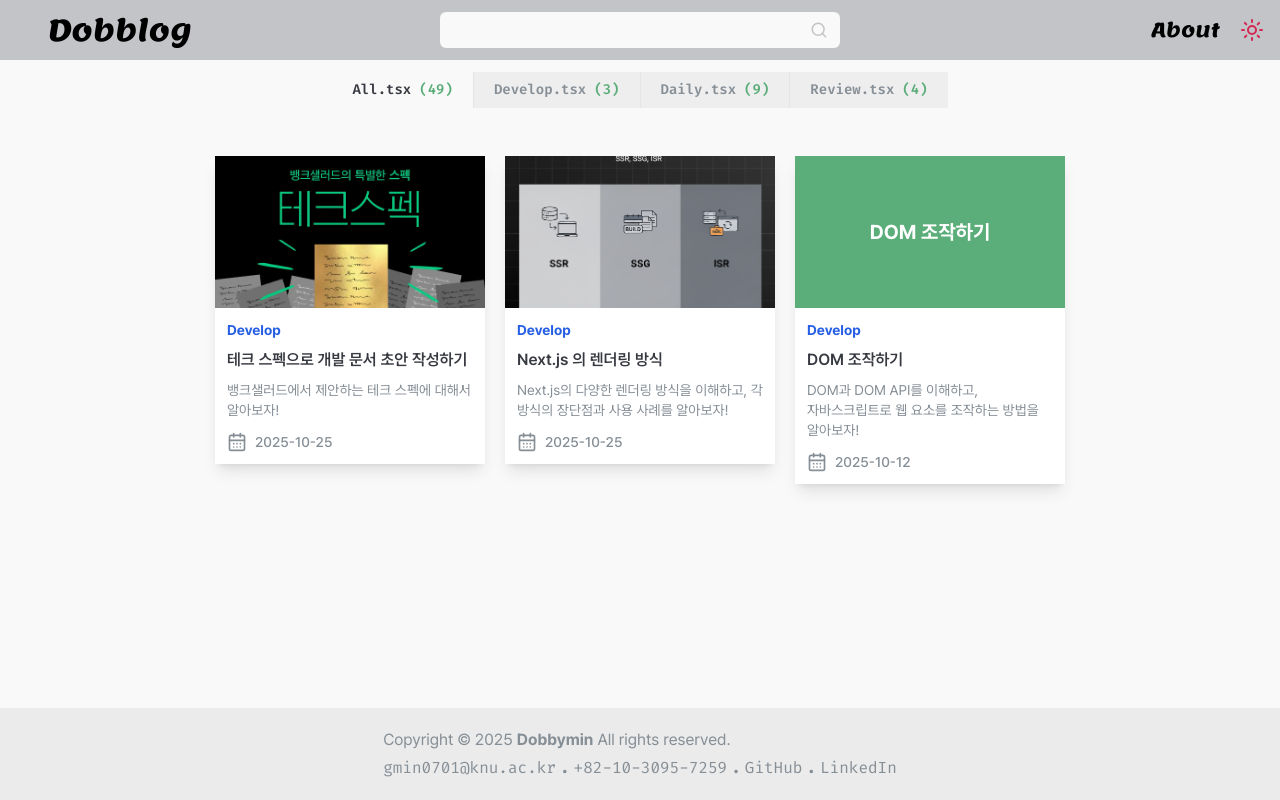
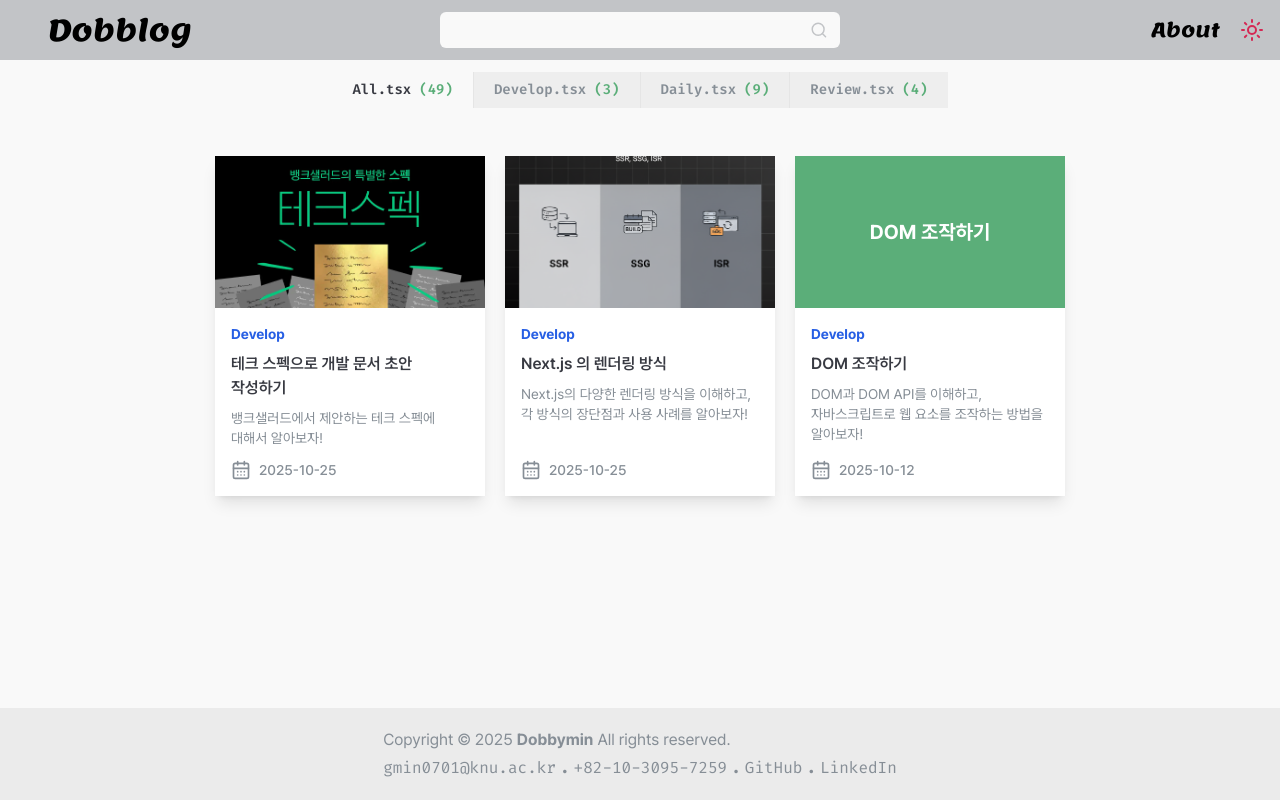
Before and after one commit to Dobbymin/Dobbymin.github.io, a Next.js app: page / in a window 1280 px wide. Built offline with nearby package versions, Linux system fonts and the light colour scheme.

Commit message:
fix(postCard): PostCard 컴포넌트의 최소 높이 및 패딩 수정

```diff
--- a/src/shared/components/features/card/PostCard.tsx
+++ b/src/shared/components/features/card/PostCard.tsx
@@ -44,7 +44,7 @@ export const PostCard = ({ post }: PostCardProps) => {
 
   return (
     <Link href={`/post/${post.slug}`}>
-      <div className='flex w-full flex-col overflow-hidden bg-white shadow-lg transition-transform duration-200 transform-content hover:scale-105'>
+      <div className='flex h-full min-h-[300px] w-full flex-col overflow-hidden bg-white shadow-lg transition-transform duration-200 transform-content hover:scale-105'>
         <div className='relative aspect-video w-full'>
           {post.thumbnail ? (
             <Image
@@ -63,7 +63,7 @@ export const PostCard = ({ post }: PostCardProps) => {
             </div>
           )}
         </div>
-        <div className='flex h-full w-full flex-col justify-between p-3'>
+        <div className='flex h-full w-full flex-col justify-between p-4'>
           <div className='flex flex-col gap-2'>
             <div
               className={`text-sm font-bold ${getCategoryColor(post.category)}`}
```
